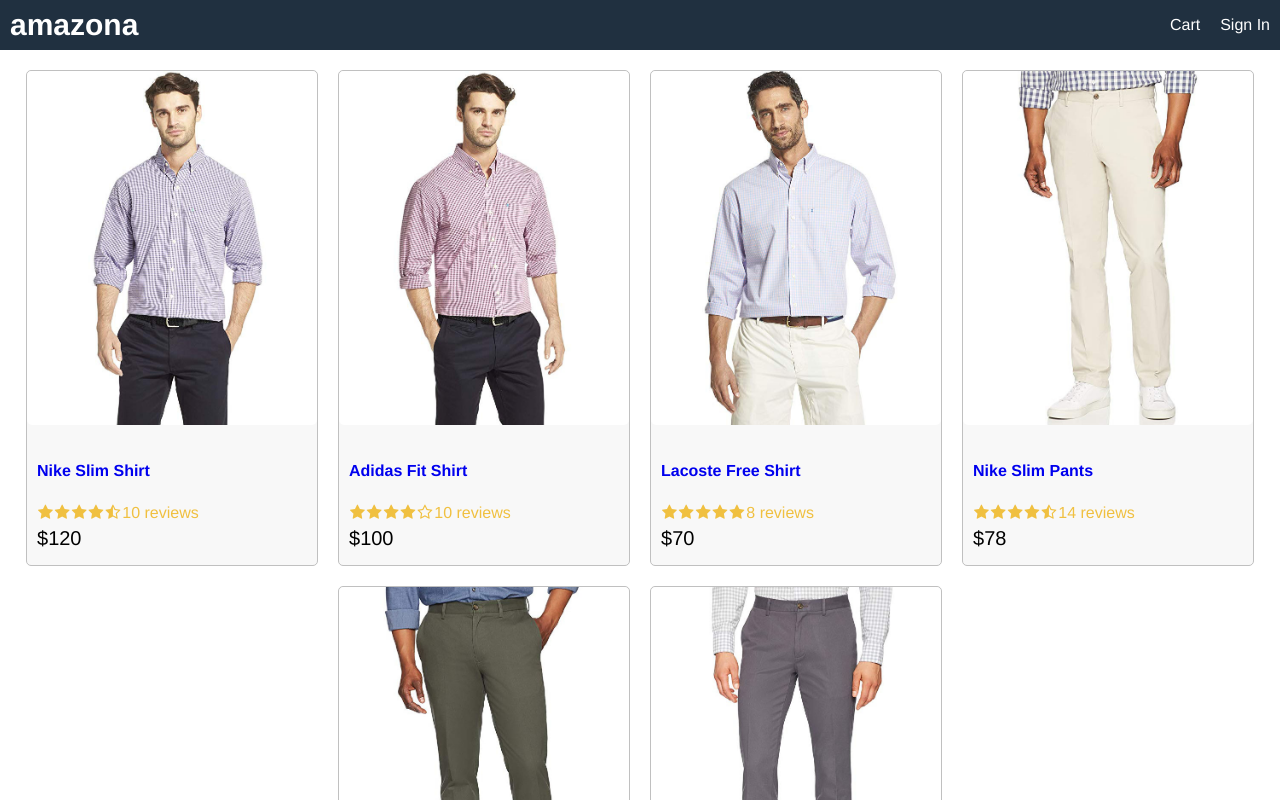
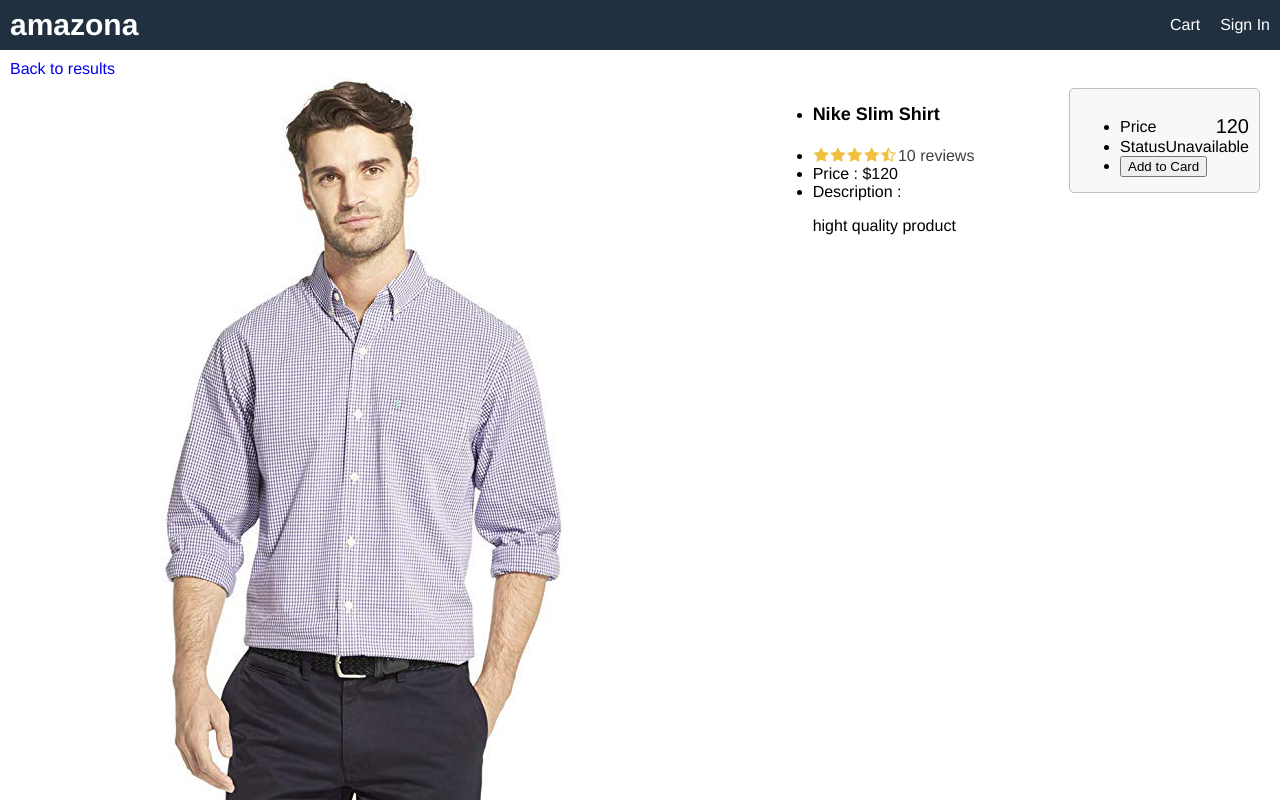
Before and after one commit to lubersol/amazon-clon, a React (Create React App) app: page /product/1 in a window 1280 px wide. Shown: the top 800 px of the page. Built offline with nearby package versions, Linux system fonts and the light colour scheme.

Commit message:
added screens folder & product,home screens

```diff
--- a/package.json
+++ b/package.json
@@ -8,6 +8,7 @@
     "@testing-library/user-event": "^12.8.3",
     "react": "^17.0.2",
     "react-dom": "^17.0.2",
+    "react-router-dom": "^5.2.0",
     "react-scripts": "4.0.3",
     "web-vitals": "^1.1.2"
   },
--- a/src/App.js
+++ b/src/App.js
@@ -1,9 +1,11 @@
 import React from "react";
-import Product from './components/Product';
-import data from './data';
+import {BrowserRouter, Route} from 'react-router-dom';
+import HomeScreen from "./screens/HomeScreen";
+import ProductScreen from "./screens/ProductScreen";
 
 function App() {
   return (
+    <BrowserRouter>
     <div className="grid-container">
       <header className="row">
         <div>
@@ -17,18 +19,12 @@
         </div>
       </header>
       <main>
-        <div>
-          <div className="row center">
-          {
-            data.products.map(product=>(
-            <Product key={product._id} product={product} />
-            ))
-          }
-          </div>
-        </div>
+      <Route path="/product/:id" component={ProductScreen}></Route>
+      <Route path="/" component={HomeScreen} exact></Route>
       </main>
       <footer className="row center">All right reserved</footer>
     </div>
+    </BrowserRouter>
   );
 }
 
--- a/src/index.css
+++ b/src/index.css
@@ -72,6 +72,9 @@
 .row.center{
   justify-content: center;
 }
+.row.top{
+  align-items: flex-start;
+}
 /* Image */
 img{
   border-radius: 0.5rem;
@@ -101,3 +104,6 @@
   color: #f0c040;
   margin: 0.1rem;
 }
+.rating span:last-child{
+  color:#404040;
+}
--- /dev/null
+++ b/src/screens/HomeScreen.js
@@ -0,0 +1,17 @@
+import React from 'react'
+import Product from '../components/Product';
+import data from '../data';
+
+export default function HomeScreen() {
+    return (
+        <div>
+        <div className="row center">
+        {
+          data.products.map(product=>(
+          <Product key={product._id} product={product} />
+          ))
+        }
+        </div>
+      </div>
+    );
+}
--- /dev/null
+++ b/src/screens/ProductScreen.js
@@ -0,0 +1,65 @@
+import React from "react";
+import { Link } from "react-router-dom";
+import Rating from "../components/Rating";
+import data from "../data";
+
+export default function ProductScreen(props) {
+  const product = data.products.find((x) => x._id === props.match.params.id);
+  if (!product) {
+    return <div>Product Not Found</div>;
+  }
+  return (
+    <div>
+    <Link to="/">Back to results</Link>
+      <div className="row top">
+        <div className="col-2">
+          <img className="large" src={product.image} alt={product.name}></img>
+        </div>
+        <div className="col-1">
+          <ul>
+            <li>
+              <h1>{product.name}</h1>
+            </li>
+            <li>
+              <Rating
+                rating={product.rating}
+                numReviews={product.numReviews}
+              ></Rating>
+            </li>
+            <li>Price : ${product.price}</li>
+            <li>
+              Description :<p>{product.description}</p>
+            </li>
+          </ul>
+        </div>
+        <div className="col-1">
+          <div className="card card-body">
+            <ul>
+              <li>
+                <div className="row">
+                  <div>Price</div>
+                  <div className="price">{product.price}</div>
+                </div>
+              </li>
+              <li>
+                <div className="row">
+                  <div>Status</div>
+                  <div>
+                    {product.countInStock > 0 ? (
+                      <span className="success">In Stock</span>
+                    ) : (
+                      <span className="error">Unavailable</span>
+                    )}
+                  </div>
+                </div>
+              </li>
+              <li>
+                  <button className="primary block">Add to Card</button>
+              </li>
+            </ul>
+          </div>
+        </div>
+      </div>
+    </div>
+  );
+}
```
Also changed, not shown: 1 other file (tests, documents, lock files or other folders).
